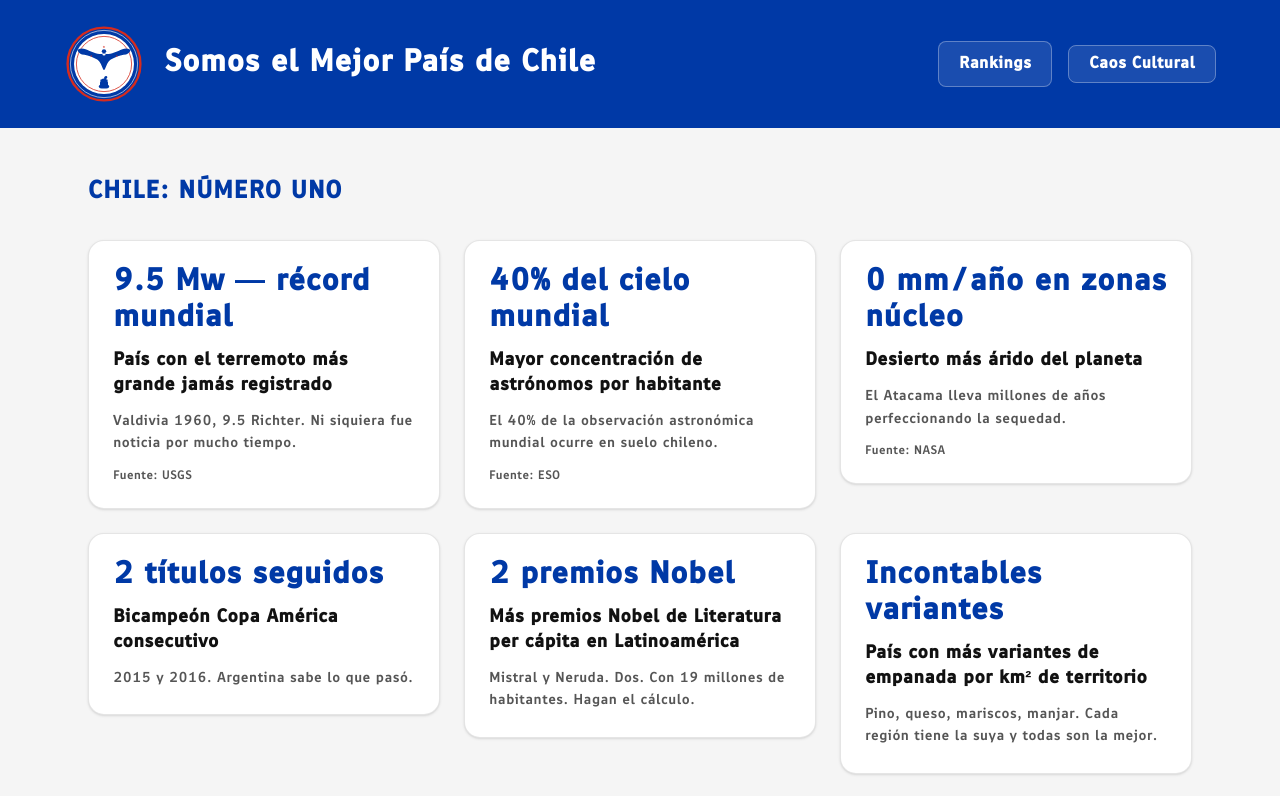
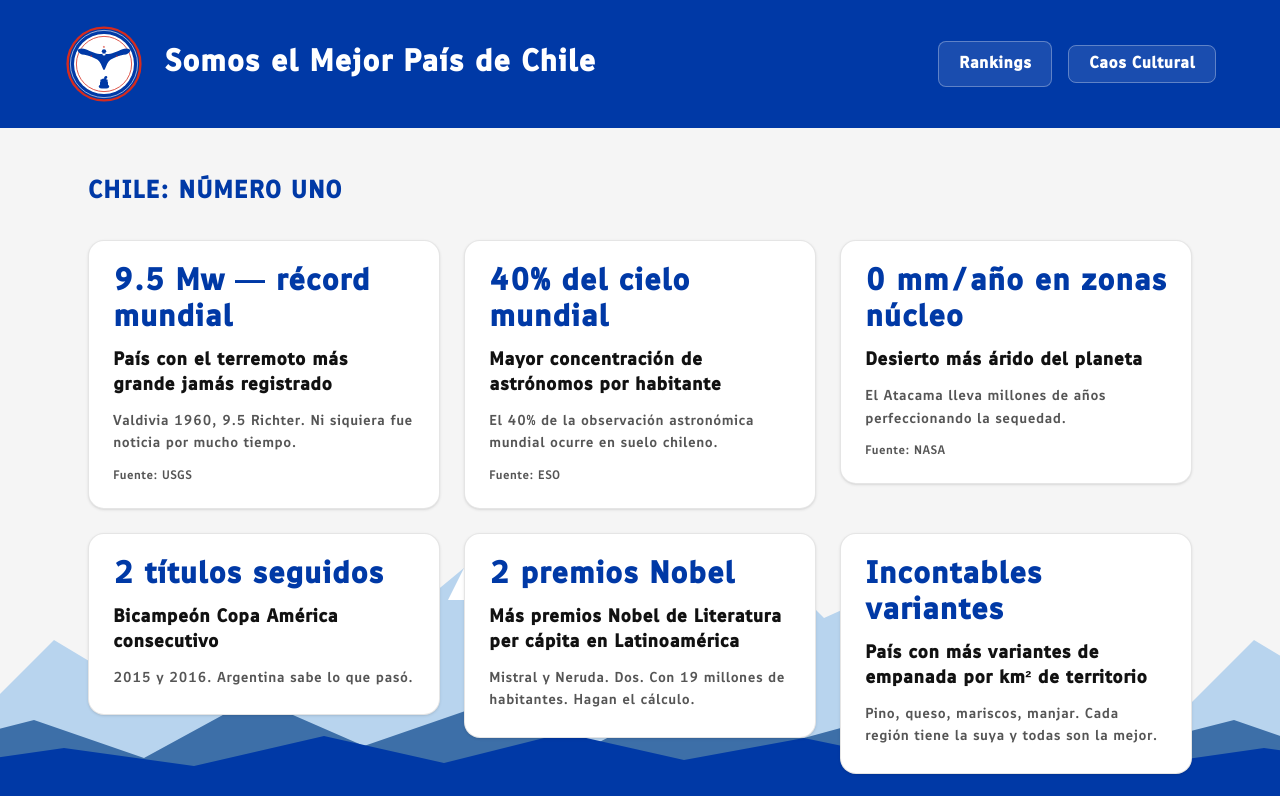
Before and after one commit to fcarvajalbrown/somoselmejorpais, a Next.js app: page / in a window 1280 px wide. Shown: the top 796 px of the page. Built offline with nearby package versions, Linux system fonts and the light colour scheme; no server answers.

Commit message:
feat(ui): scrolling Andes mountain background

```diff
--- a/src/app/globals.css
+++ b/src/app/globals.css
@@ -55,6 +55,19 @@
   75%  { transform: translate(-1px, 2px) rotate(-0.2deg); }
 }
 
+@keyframes scroll-mountains {
+  from { background-position-x: 0; }
+  to   { background-position-x: -1200px; }
+}
+
+.mountain-scroll {
+  background-image: url('/mountains.svg');
+  background-repeat: repeat-x;
+  background-position: left bottom;
+  background-size: 1200px 300px;
+  animation: scroll-mountains 90s linear infinite;
+}
+
 :root {
   --background: var(--color-cl-white);
   --foreground: var(--color-text);
--- a/src/app/layout.tsx
+++ b/src/app/layout.tsx
@@ -14,7 +14,8 @@ export default function RootLayout({
 }>) {
   return (
     <html lang="es" className="h-full antialiased">
-      <body className="min-h-full flex flex-col">
+      <body className="min-h-full flex flex-col relative">
+        <div className="mountain-scroll pointer-events-none fixed bottom-0 left-0 right-0 h-[300px] z-0" />
         <header className="bg-cl-blue text-white px-8 py-6">
           <div className="mx-auto max-w-6xl flex items-center justify-between">
             <a href="/" className="flex items-center gap-5 hover:opacity-80">
```
Also changed, not shown: public/mountains.svg (added).
